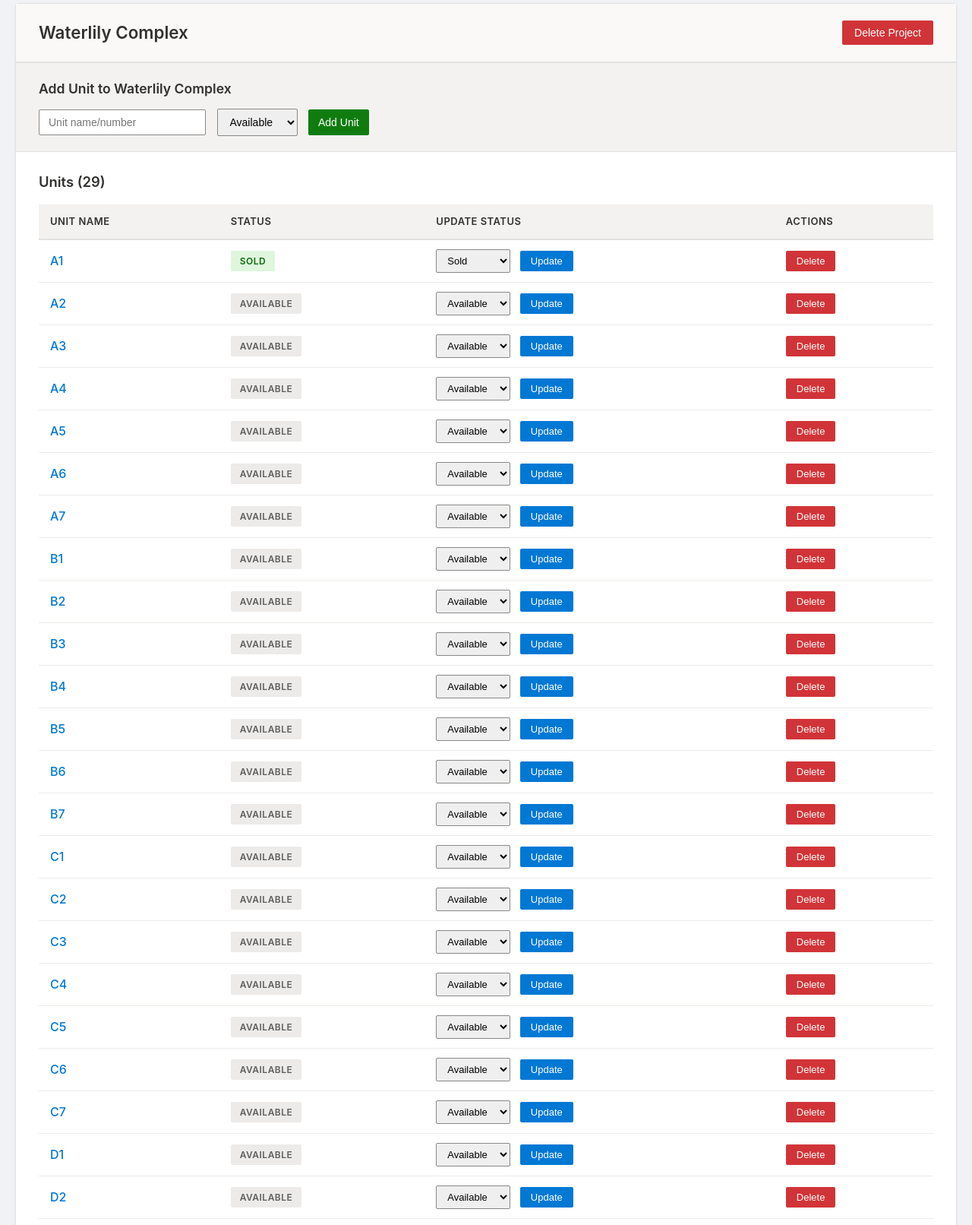
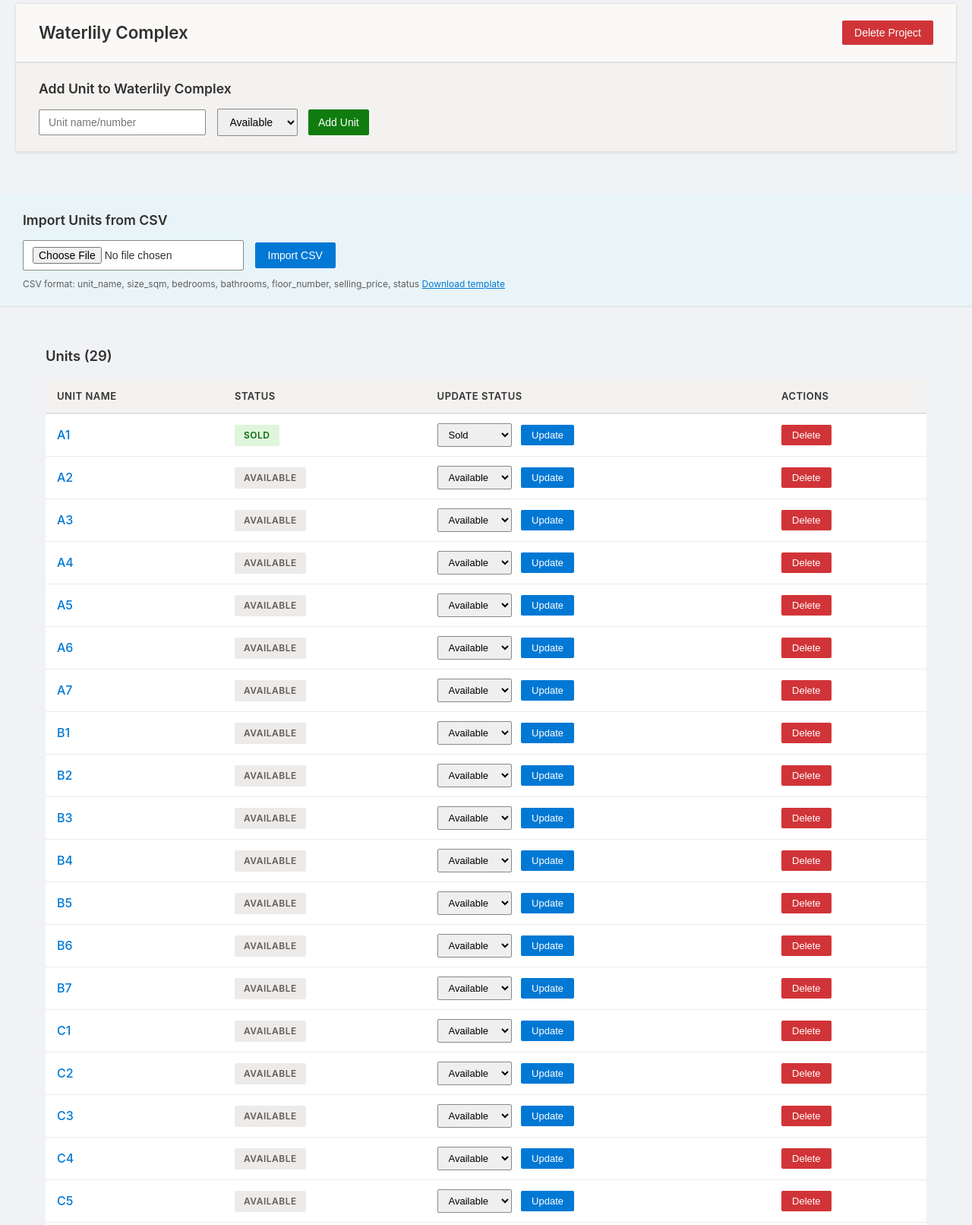
Before and after one commit to amadea989/unit-tracker, a Flask app: page / in a window 1280 px wide. Shown: the part 308-1920 px from the top of the page at 76% size. Run offline with Flask 3, Linux system fonts and the light colour scheme; the visitor is signed in with stand-in values (Sample User, id 1); data comes from the database, SQL or seed files in the repository; both versions use the stored data as it was after the commit.

Commit message:
a few mistakes in formatting

```diff
--- a/app.py
+++ b/app.py
@@ -1,6 +1,8 @@
-from flask import Flask, render_template, request, redirect, url_for, session
+from flask import Flask, render_template, request, redirect, url_for, session, Response
 import sqlite3
 import json
+import csv
+import io
 
 app = Flask(__name__)
 app.secret_key = 'amadea' # Change this to something random
@@ -295,6 +297,81 @@ def update_notes(unit_id):
 
     return redirect(url_for('unit_details', unit_id=unit_id))
 
+
+
+# Route to download CSV template
+@app.route('/download_template')
+def download_template():
+
+    template = """unit_name,size_sqm,bedrooms,bathrooms,floor_number,selling_price,status
+A-101,85.5,2,1,Ground,5000000,Available
+A-102,85.5,2,1,First,5200000,Available
+B-101,120.0,3,2,Ground,7000000,Available"""
+
+    return Response(
+        template,
+        mimetype="text/csv",
+        headers={"Content-disposition": "attachment; filename=unit_import_template.csv"}
+    )
+
+# Route to import units from CSV
+@app.route('/import_units/<int:project_id>', methods=['POST'])
+def import_units(project_id):
+    if 'csv_file' not in request.files:
+        return redirect(url_for('home'))
+
+    file = request.files['csv_file']
+
+    if file.filename == '':
+        return redirect(url_for('home'))
+
+    if file and file.filename.endswith('.csv'):
+        try:
+            # Read CSV file
+            stream = io.StringIO(file.stream.read().decode("utf-8-sig"), newline=None)
+            csv_reader = csv.DictReader(stream)
+
+            conn = get_db()
+            imported_count = 0
+
+            for row in csv_reader:
+                # Get values from CSV, with defaults for optional fields
+                unit_name = row.get('unit_name', '').strip()
+                print(f"Processing row: {row}")
+                print(f"Unit name: {unit_name}")
+                size_sqm = row.get('size_sqm', '').strip() or None
+                bedrooms = row.get('bedrooms', '').strip() or None
+                bathrooms = row.get('bathrooms', '').strip() or None
+                floor_number = row.get('floor_number', '').strip()
+                selling_price = row.get('selling_price', '').strip()
+                status = row.get('status', 'Available').strip()
+
+                # Validate required fields
+                if not unit_name:
+                    continue  # Skip rows without unit name
+
+                # Insert into database
+                conn.execute('''
+                    INSERT INTO units (project_id, name, status, size_sqm, bedrooms, bathrooms, floor_number, selling_price)
+                    VALUES (?, ?, ?, ?, ?, ?, ?, ?)
+                ''', (project_id, unit_name, status, size_sqm, bedrooms, bathrooms, floor_number, selling_price))
+
+                imported_count += 1
+
+            conn.commit()
+            conn.close()
+
+            # You could add a flash message here to show success
+            # For now, just redirect back
+            return redirect(url_for('home'))
+
+        except Exception as e:
+            # If there's an error, redirect back (in production, you'd show an error message)
+            print(f"Error importing CSV: {e}")
+            return redirect(url_for('home'))
+
+    return redirect(url_for('home'))
+
 if __name__ == '__main__':
     import os
     port = int(os.environ.get('PORT', 5000))
--- a/static/css/style.css
+++ b/static/css/style.css
@@ -188,10 +188,47 @@ body {
     background: #0b5a08;
 }
 
+/* CSV Import Section */
+.csv-import-section {
+    background: #e8f4f8;
+    padding: 20px 30px;
+    border-bottom: 1px solid #e1e1e1;
+}
+
+.csv-import-section h3 {
+    color: #323130;
+    margin-bottom: 12px;
+    font-size: 1.1em;
+    font-weight: 600;
+}
+
+.csv-import-section input[type="file"] {
+    padding: 8px 12px;
+    border: 1px solid #8a8886;
+    border-radius: 2px;
+    margin-right: 10px;
+    font-size: 14px;
+    background: white;
+}
+
+.csv-import-section button {
+    background: #0078d4;
+    color: white;
+    padding: 8px 16px;
+    border: 1px solid #0078d4;
+    border-radius: 2px;
+    font-weight: 500;
+    cursor: pointer;
+    font-size: 14px;
+}
+
+.csv-import-section button:hover {
+    background: #106ebe;
+}
+
 /* Units Section */
 .units-section {
     padding: 25px 30px;
-    background: white;
 }
 
 .units-section h3 {
@@ -347,3 +384,36 @@ tr:hover td {
         font-size: 13px;
     }
 }
+
+/* Accordion Styles */
+.project-header {
+    cursor: pointer;
+    user-select: none;
+    transition: background 0.2s ease;
+}
+
+.project-header:hover {
+    background: #edebe9;
+}
+
+.accordion-icon {
+    display: inline-block;
+    transition: transform 0.3s ease;
+    margin-right: 10px;
+}
+
+.project-content {
+    max-height: 0;
+    overflow: hidden;
+    transition: max-height 0.4s ease;
+}
+
+.project-content.expanded {
+    max-height: 5000px; /* Large enough to fit any content */
+}
+
+/* Rotate icon when expanded */
+.project-content.expanded ~ .project-header .accordion-icon,
+.project-header:has(+ .project-content.expanded) .accordion-icon {
+    transform: rotate(180deg);
+}
--- a/templates/index.html
+++ b/templates/index.html
@@ -33,6 +33,8 @@
                         </form>
                     </div>
 
+
+                    <div class="project-content" id="project-content-{{ project.id }}"></div>
                         <div class="add-unit-form">
                             <h3>Add Unit to {{ project.name }}</h3>
                             <form method="POST" action="/add_unit/{{ project.id }}">
@@ -46,6 +48,23 @@
                             <button type="submit">Add Unit</button>
                             </form>
                         </div>
+                    </div>
+                </div>
+
+                    <!-- CSV Import Section -->
+                    <div class="csv-import-section">
+                        <h3>Import Units from CSV</h3>
+                        <form method="POST" action="/import_units/{{ project.id }}" enctype="multipart/form-data">
+                            <input type="file" name="csv_file" accept=".csv" required>
+                            <button type="submit">Import CSV</button>
+                        </form>
+                        <p style="font-size: 12px; color: #605e5c; margin-top: 8px;">
+                            CSV format: unit_name, size_sqm, bedrooms, bathrooms, floor_number, selling_price, status
+                            <a href="/download_template" style="color: #0078d4;">Download template</a>
+                        </p>
+                    </div>
+
+                    <div class="units-section">
 
 
                     <div class="units-section">
@@ -106,5 +125,6 @@
             </div>
             {% endif %}
         </div>
+
     </body>
 </html>
```
Also changed, not shown: tracker.db. Lines whose indentation alone changed are shown as unchanged.
